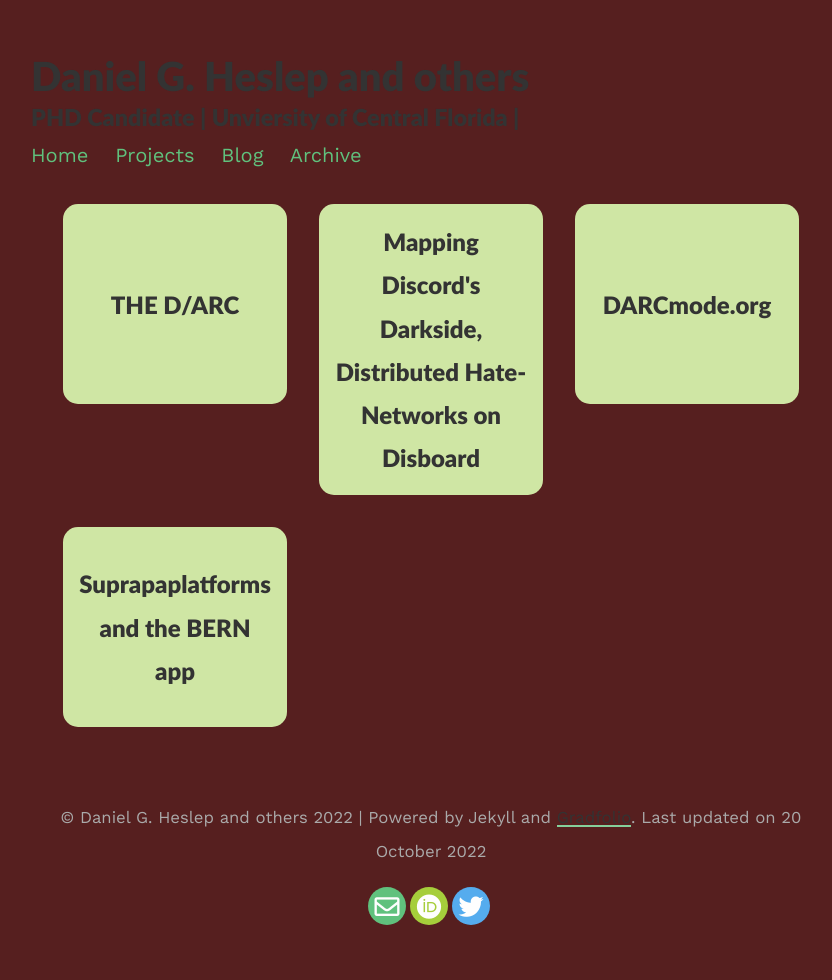
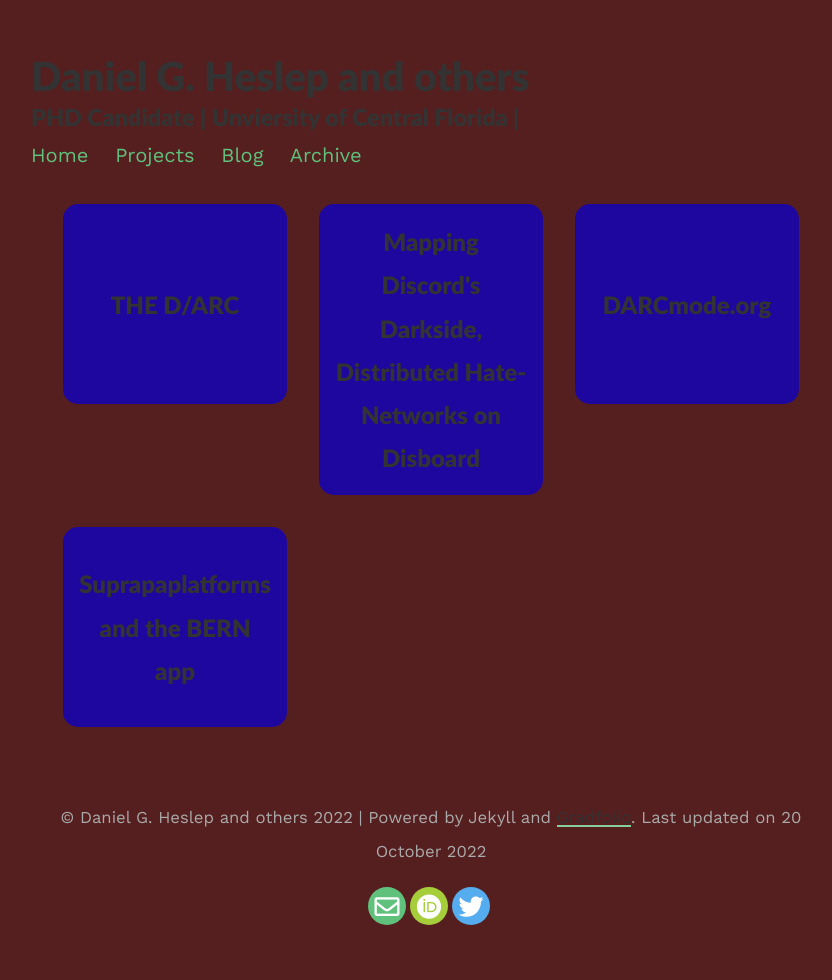
Before and after one commit to CreativeKenning/gradsitedemo, a Jekyll site: the page built from _pages/projects.md, in a window 1280 px wide. Shown: the whole page, without its empty margins (209-1041 px from the left). Built offline with Jekyll 4.4.1, drawn with Linux system fonts in a browser that asks for light colours; nearby versions of some CDN libraries.

```diff
--- a/assets/css/_sass/variables.scss
+++ b/assets/css/_sass/variables.scss
@@ -12,7 +12,7 @@
 
 // Color scheme for light
 $body-bg: #561f1f;
-$projectbox: #cfe6a4;
+$projectbox: #1e079f;
 $text-color: #333;
 
 // Color scheme for dark modes
```
